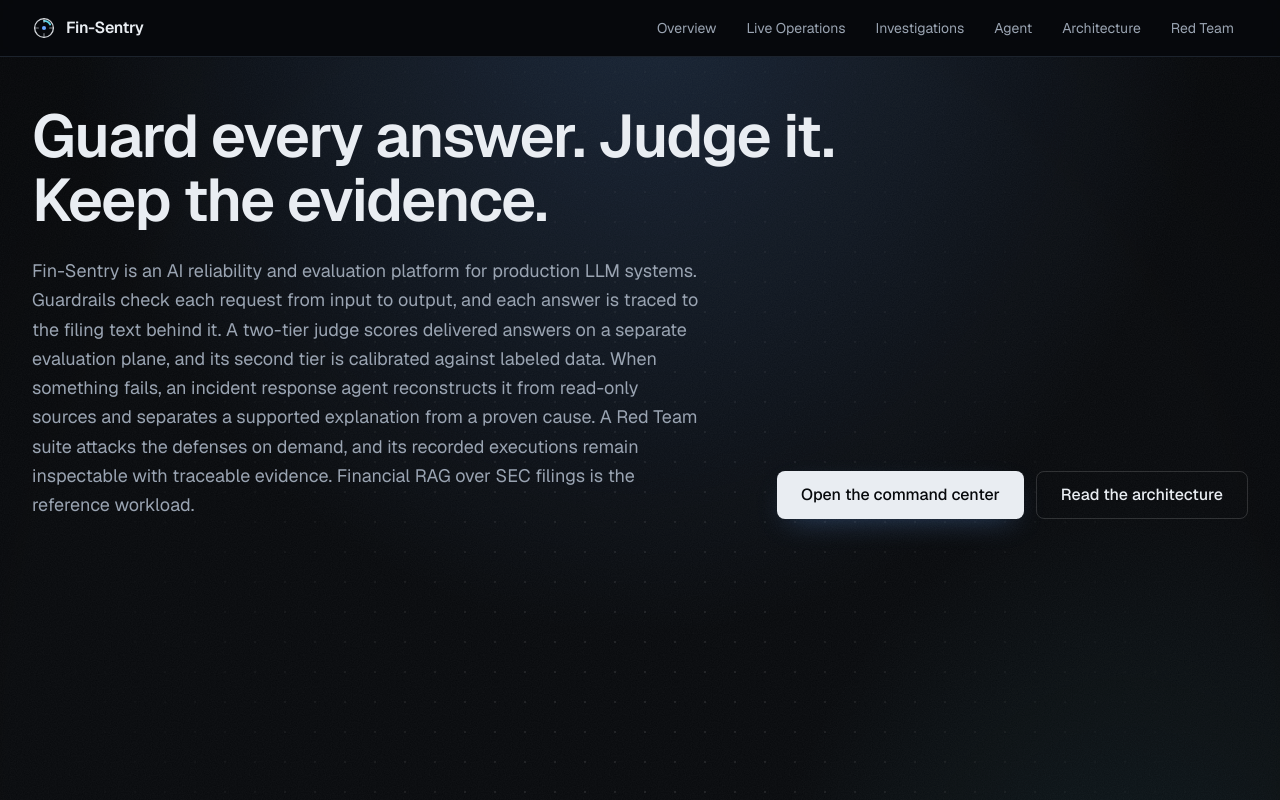
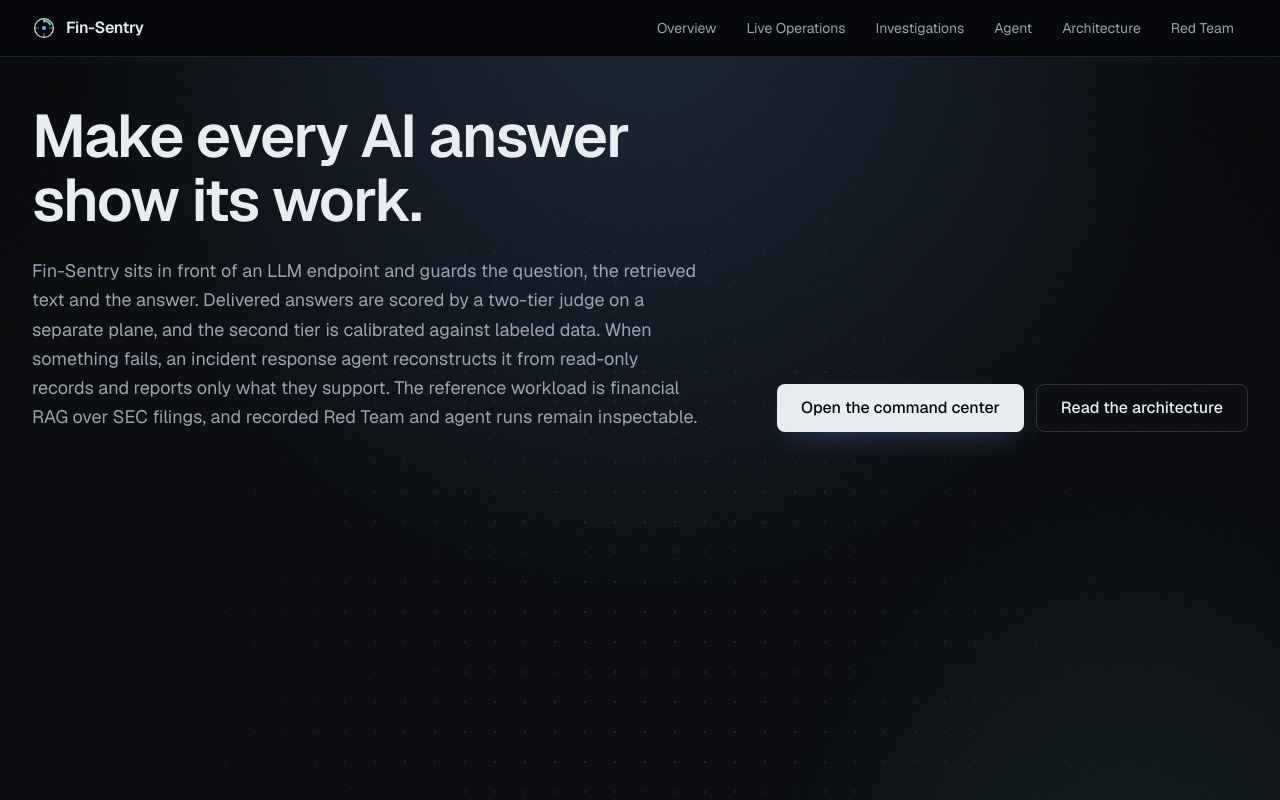
Before and after one commit to PrathamHusky07/fin-sentry, a Next.js app in the folder web/: page / in a window 1280 px wide. Shown: the top 800 px of the page. Built offline with nearby package versions, Linux system fonts and the light colour scheme.

Commit message:
rewrite the hero around a shorter headline and four plain sentences

```diff
--- a/web/app/layout.tsx
+++ b/web/app/layout.tsx
@@ -22,7 +22,7 @@ export const viewport: Viewport = {
 export const metadata: Metadata = {
   title: "Fin-Sentry",
   description:
-    "An AI reliability and evaluation platform for production LLM systems, demonstrated on financial RAG. Guardrails cover the request lifecycle and judges run on a separate evaluation plane. An evidence-bounded agent investigates failures, and recorded Red Team results stay inspectable.",
+    "Fin-Sentry guards an LLM endpoint, scores its answers with a two-tier judge and investigates failures with an evidence-bounded agent. The reference workload is financial RAG over SEC filings, and recorded Red Team and agent runs remain inspectable.",
 };
 
 export default function RootLayout({ children }: LayoutProps<"/">) {
--- a/web/app/page.tsx
+++ b/web/app/page.tsx
@@ -25,22 +25,19 @@ export default function LandingPage() {
       <section className="ctx ctx-hero">
         <div className="mx-auto w-full max-w-7xl px-4 pt-10 pb-16 sm:px-8 sm:pt-12 sm:pb-20">
           <h1 className="text-text-primary rise max-w-4xl text-4xl leading-[1.06] font-semibold tracking-tight sm:text-6xl">
-            <span className="block">Guard every answer. Judge it.</span>
-            <span className="block">Keep the evidence.</span>
+            <span className="block">Make every AI answer</span>
+            <span className="block">show its work.</span>
           </h1>
           <div className="rise rise-2 mt-6 flex flex-col gap-8 lg:flex-row lg:items-end lg:justify-between">
             <p className="text-text-secondary max-w-2xl text-lg leading-relaxed text-pretty">
-              Fin-Sentry is an AI reliability and evaluation platform for
-              production LLM systems. Guardrails check each request from input
-              to output, and each answer is traced to the filing text behind it.
-              A two-tier judge scores delivered answers on a separate evaluation
-              plane, and its second tier is calibrated against labeled data.
-              When something fails, an incident response agent reconstructs it
-              from read-only sources and separates a supported explanation from
-              a proven cause. A Red Team suite attacks the defenses on demand,
-              and its recorded executions remain inspectable with traceable
-              evidence. Financial RAG over SEC filings is the reference
-              workload.
+              Fin-Sentry sits in front of an LLM endpoint and guards the
+              question, the retrieved text and the answer. Delivered answers are
+              scored by a two-tier judge on a separate plane, and the second
+              tier is calibrated against labeled data. When something fails, an
+              incident response agent reconstructs it from read-only records and
+              reports only what they support. The reference workload is
+              financial RAG over SEC filings, and recorded Red Team and agent
+              runs remain inspectable.
             </p>
             <div className="flex flex-wrap gap-3">
               <Link
```
Also changed, not shown: 1 other file (tests, documents, lock files or other folders).
